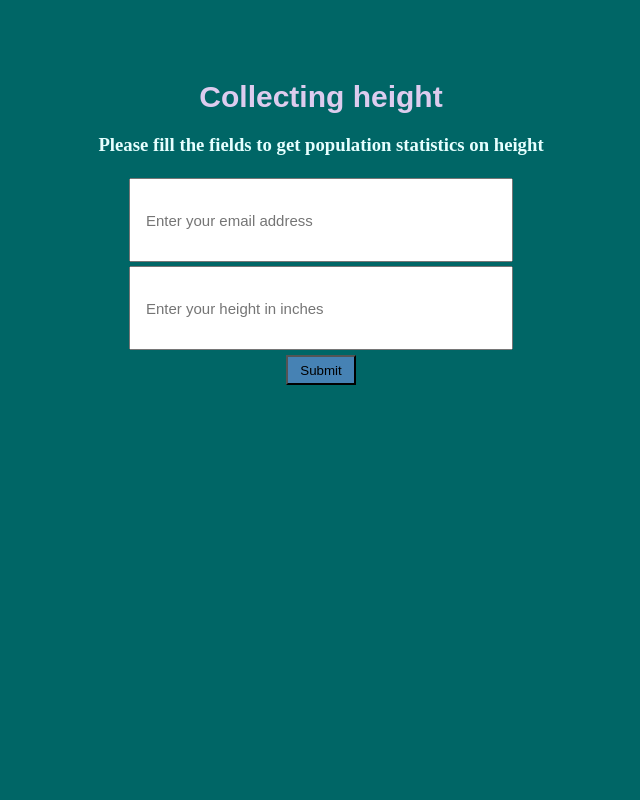
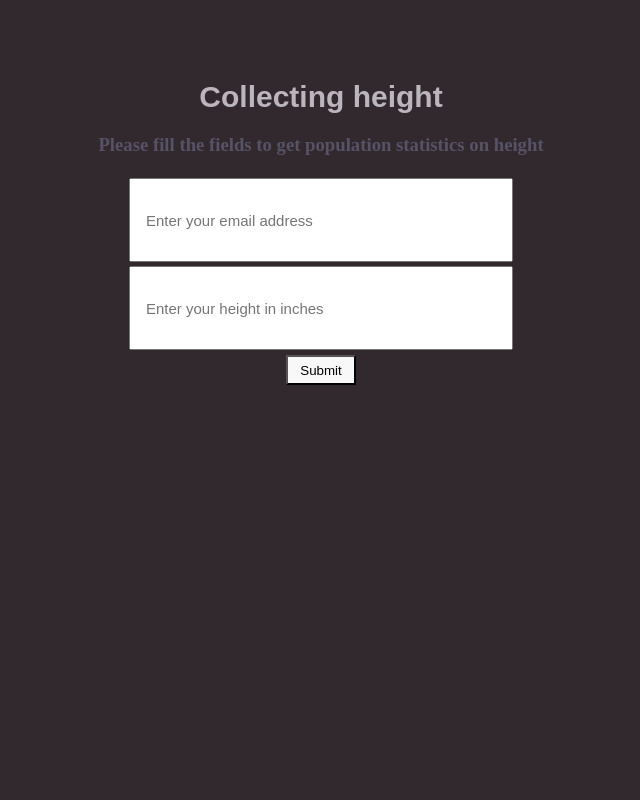
Before and after one commit to ChrisStreadbeck/survey-app, a Flask app: page / in a window 1280 px wide. Shown: the whole page, without its empty margins (319-959 px from the left). Run offline with Flask 2, Linux system fonts and the light colour scheme.

Commit message:
changed colors

```diff
--- a/static/main.css
+++ b/static/main.css
@@ -7,8 +7,8 @@ body {
   margin: 0 auto;
   width: 100%;
   height: 100%;
-  background-color: #006666;
-  color: #e6ffff;
+  background-color: #32292f;
+  color: #575366;
   overflow: hidden;
   text-align: center;
 }
@@ -16,7 +16,7 @@ body {
 .container h1 {
   font-family: Arial, Helvetica, sans-serif;
   font-size: 30px;
-  color: #ddccee;
+  color: #bbb5bd;
   margin-top: 80px;
 }
 
@@ -36,7 +36,7 @@ body {
 .container button {
   width: 70px;
   height: 30px;
-  background-color: steelblue;
+  background-color: #f9f8f8;
   margin: 3px;
 }
 
```
